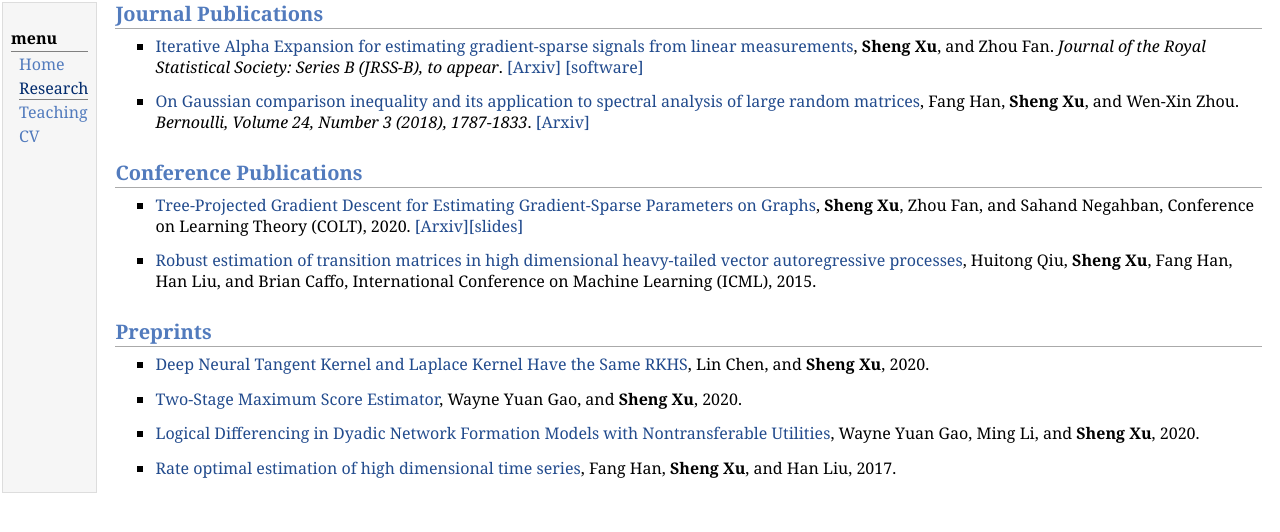
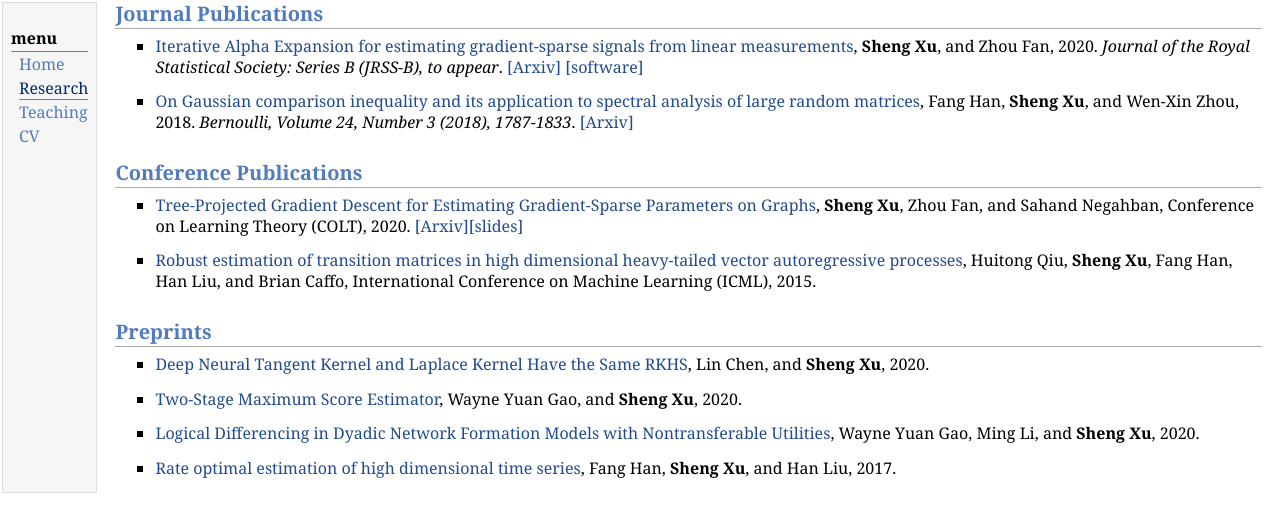
Before and after one commit to sx67/sx67.github.io, a plain HTML site: page research.html in a window 1280 px wide. Drawn offline with Linux system fonts and the light colour scheme.

Commit message:
Add files via upload

```diff
--- a/research.html
+++ b/research.html
@@ -20,11 +20,11 @@
 <td id="layout-content">
 <h2>Journal Publications</h2>
 <ul>
-<li><p><a href="https://arxiv.org/abs/1905.06097">Iterative Alpha Expansion for estimating gradient-sparse signals from linear measurements</a>, <b>Sheng Xu</b>, and Zhou Fan. <i>Journal of the Royal Statistical Society: Series B (JRSS-B), to appear</i>. <a href="https://arxiv.org/abs/1905.06097">[Arxiv]</a> <a href="ITALE.tar.gz">[software]</a></p>
+<li><p><a href="https://arxiv.org/abs/1905.06097">Iterative Alpha Expansion for estimating gradient-sparse signals from linear measurements</a>, <b>Sheng Xu</b>, and Zhou Fan, 2020. <i>Journal of the Royal Statistical Society: Series B (JRSS-B), to appear</i>. <a href="https://arxiv.org/abs/1905.06097">[Arxiv]</a> <a href="ITALE.tar.gz">[software]</a></p>
 </li>
 </ul>
 <ul>
-<li><p><a href="https://projecteuclid.org/euclid.bj/1517540460">On Gaussian comparison inequality and its application to spectral analysis of large random matrices</a>, Fang Han, <b>Sheng Xu</b>, and Wen-Xin Zhou. <i>Bernoulli, Volume 24, Number 3 (2018), 1787-1833</i>. <a href="https://arxiv.org/abs/1607.01853">[Arxiv]</a></p>
+<li><p><a href="https://projecteuclid.org/euclid.bj/1517540460">On Gaussian comparison inequality and its application to spectral analysis of large random matrices</a>, Fang Han, <b>Sheng Xu</b>, and Wen-Xin Zhou, 2018. <i>Bernoulli, Volume 24, Number 3 (2018), 1787-1833</i>. <a href="https://arxiv.org/abs/1607.01853">[Arxiv]</a></p>
 </li>
 </ul>
 <h2>Conference Publications</h2>
```
Also changed, not shown: 1 other file.
